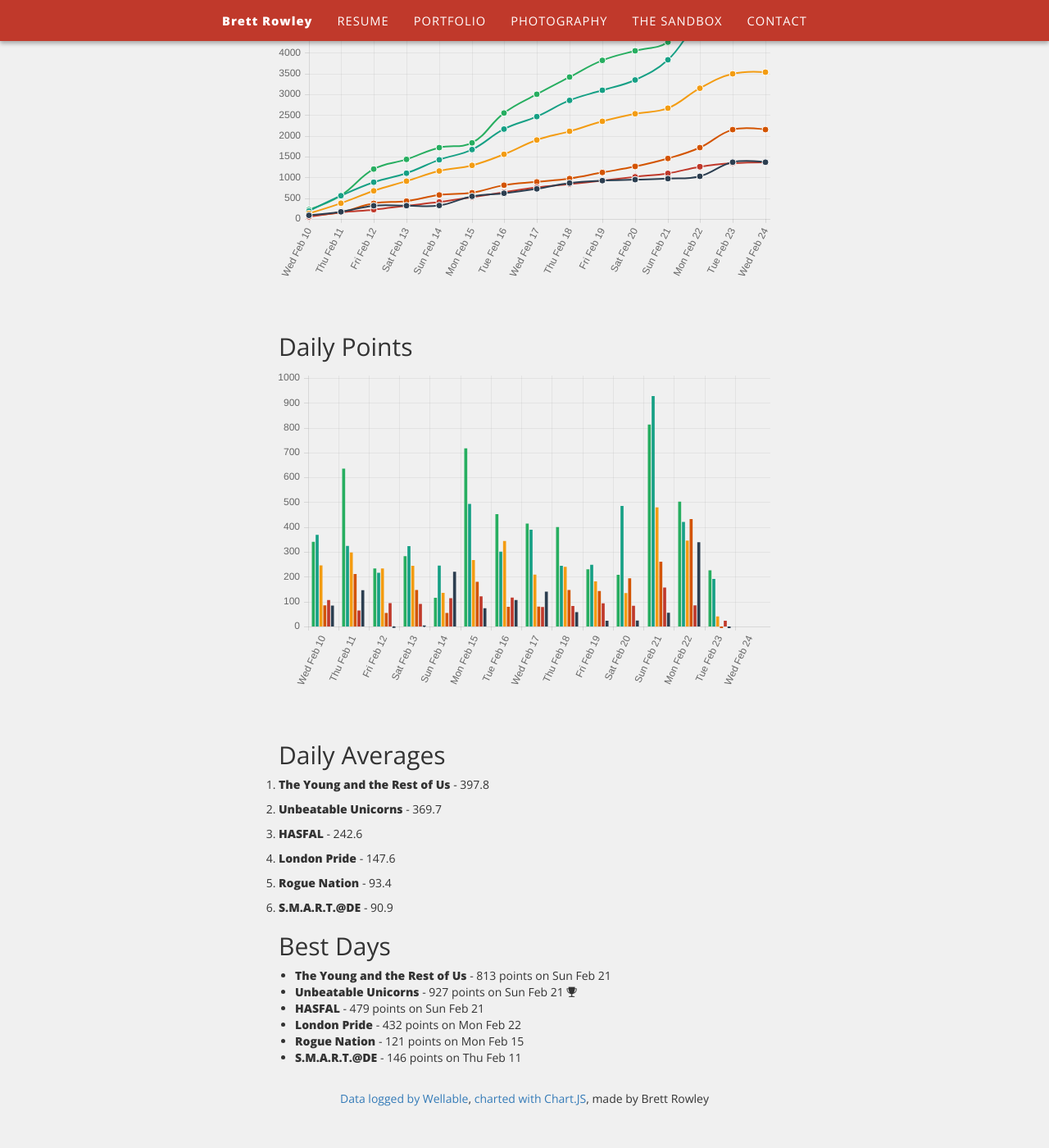
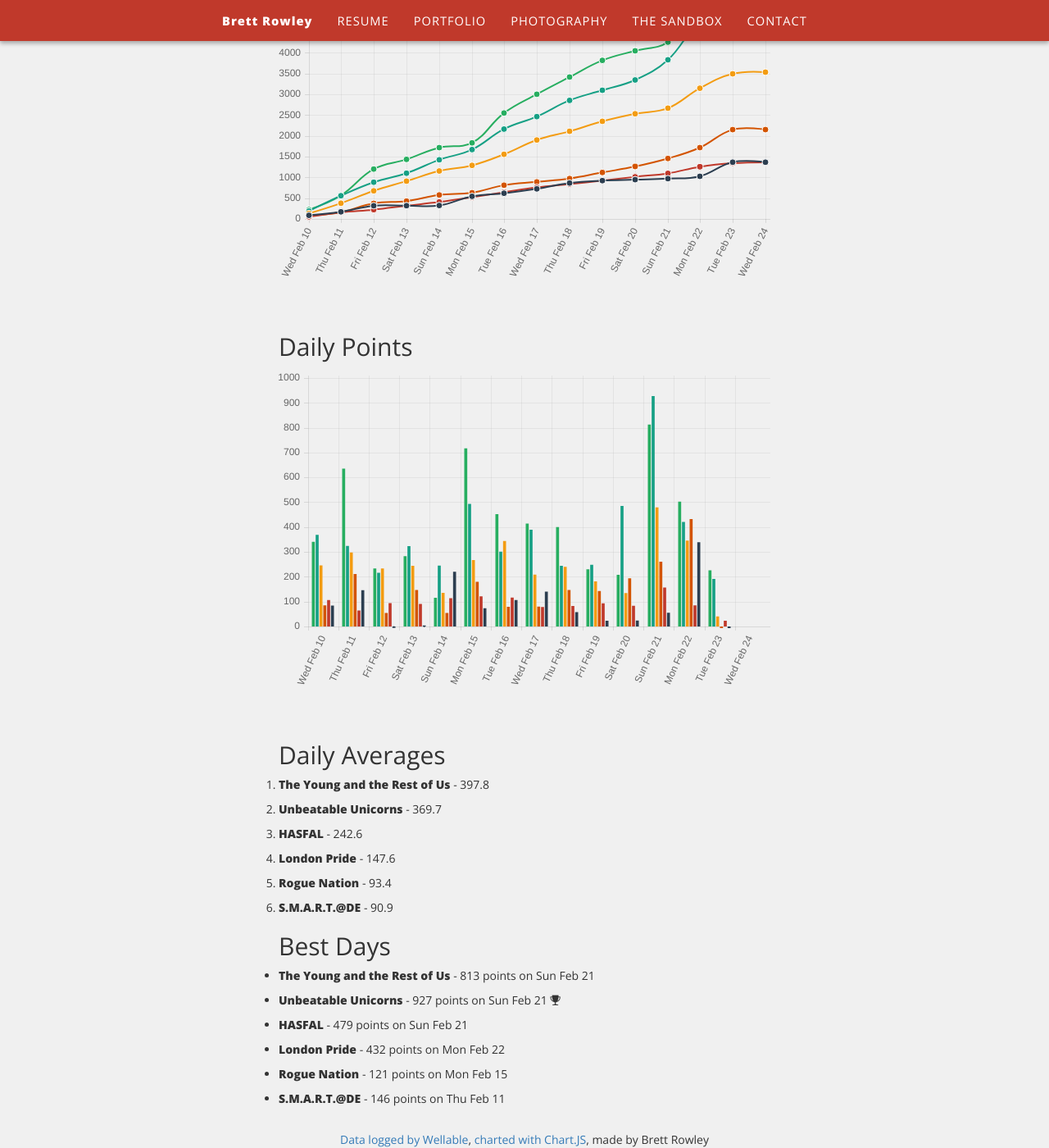
Before and after one commit to brettrowley/brettrowley.github.io, a Jekyll site: the page built from sandbox/wellable/results.html, in a window 1280 px wide and 1400 px high, scrolled down 891 px. Shown: the whole window at 82% size. Built offline with Jekyll 4.4.1, drawn with Linux system fonts in a browser that asks for light colours; some web fonts are replaced; before the commit the page ends 2241 px from its top, so only the background shows below that.

Commit message:
Made list styles consistent

```diff
--- a/sandbox/wellable/results.html
+++ b/sandbox/wellable/results.html
@@ -45,11 +45,11 @@
 	margin: 0px auto 30px;
 }
 
-#charts ol{
+#charts ol, #charts ul{
 	padding: 0;
 }
 
-#charts ol li{
+#charts ol li, #charts ul li{
 	margin-bottom: 10px;
 }
 
```
